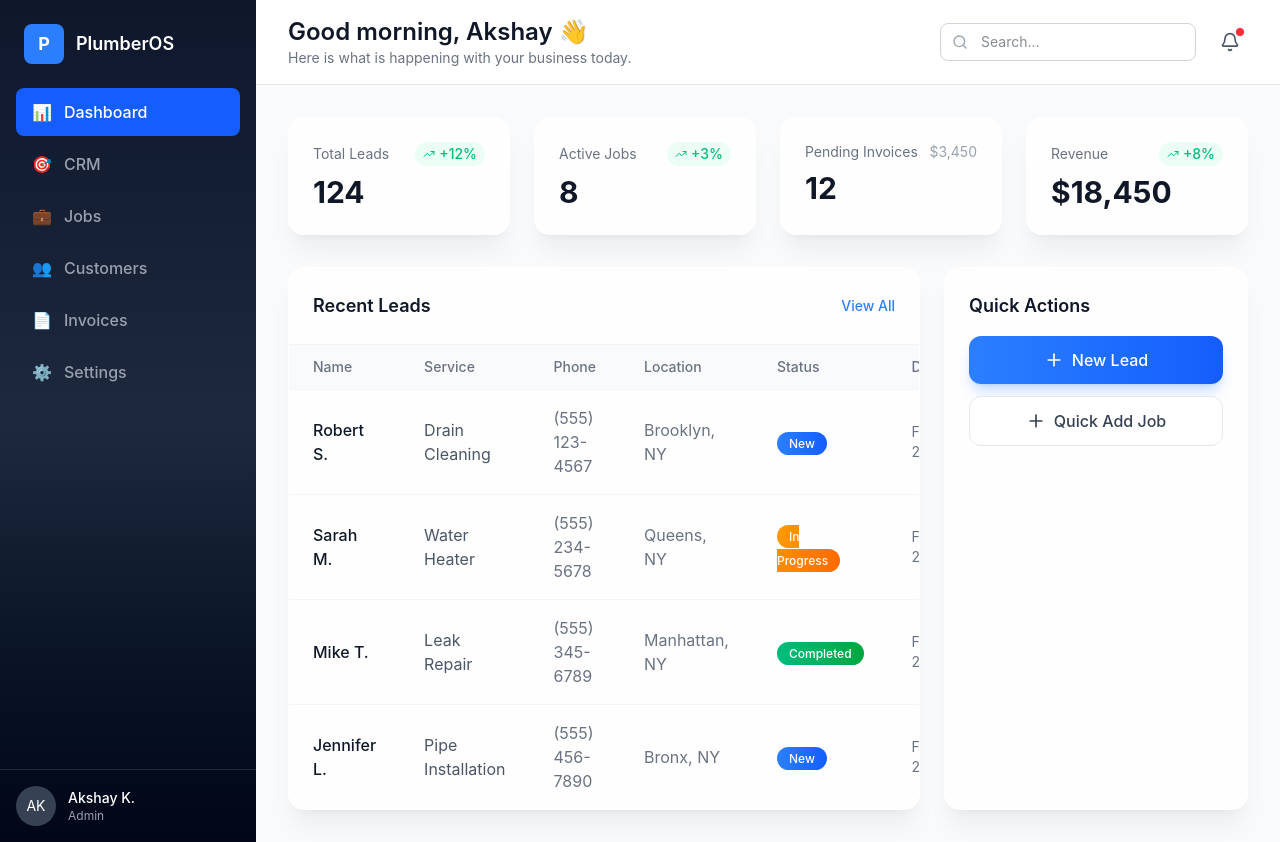
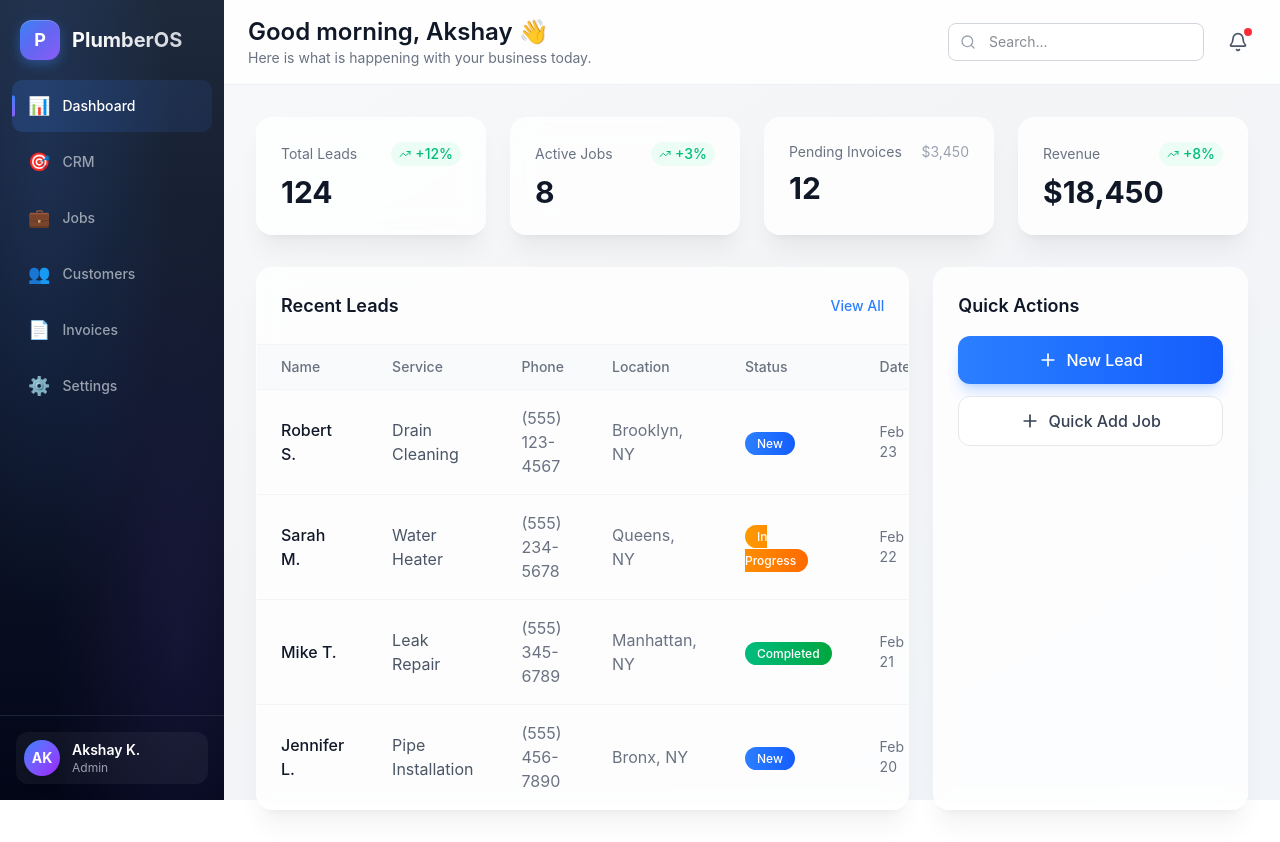
Before and after one commit to islaaiassistant-openclaw/plumber-os, a Next.js app: page / in a window 1280 px wide. Built offline with nearby package versions, Linux system fonts and the light colour scheme.

Commit message:
Style: Match Dashboard sidebar to CRM - glassmorphism

```diff
--- a/src/app/page.tsx
+++ b/src/app/page.tsx
@@ -45,42 +45,42 @@ export default function Dashboard() {
   const pathname = usePathname();
 
   return (
-    <div className="flex min-h-screen bg-gray-50">
+    <div className="flex h-screen bg-gradient-to-br from-slate-50 via-gray-100 to-slate-100">
       {/* Sidebar */}
-      <aside className="w-64 bg-gradient-to-b from-slate-900 via-slate-800 to-slate-950 text-white flex flex-col">
-        <div className="p-6">
-          <div className="flex items-center gap-3">
-            <div className="w-10 h-10 bg-blue-500 rounded-lg flex items-center justify-center">
+      <aside className="sidebar w-56 text-white flex flex-col flex-shrink-0">
+        <div className="p-5 relative z-10">
+          <Link href="/" className="flex items-center gap-3">
+            <div className="sidebar-logo w-10 h-10 rounded-xl flex items-center justify-center shadow-lg">
               <span className="text-lg font-bold">P</span>
             </div>
-            <span className="text-lg font-semibold">PlumberOS</span>
-          </div>
+            <span className="text-xl font-bold bg-gradient-to-r from-white to-gray-300 bg-clip-text text-transparent">PlumberOS</span>
+          </Link>
         </div>
 
-        <nav className="flex-1 px-4">
+        <nav className="flex-1 px-3 relative z-10">
           {navItems.map((item) => (
             <Link
               key={item.label}
               href={item.href}
-              className={`w-full flex items-center gap-3 px-4 py-3 rounded-lg mb-1 transition-colors ${
+              className={`sidebar-item w-full flex items-center gap-3 px-4 py-3 mb-1 text-sm ${
                 pathname === item.href
-                  ? 'bg-blue-600 text-white'
-                  : 'text-gray-400 hover:bg-gray-800 hover:text-white'
+                  ? 'active text-white'
+                  : 'text-gray-400 hover:text-white'
               }`}
             >
-              <span>{item.icon}</span>
+              <span className="text-lg">{item.icon}</span>
               <span className="font-medium">{item.label}</span>
             </Link>
           ))}
         </nav>
 
-        <div className="p-4 border-t border-gray-800">
-          <div className="flex items-center gap-3">
-            <div className="w-10 h-10 bg-gray-700 rounded-full flex items-center justify-center">
-              <span className="text-sm">AK</span>
+        <div className="p-4 border-t border-gray-700/50 relative z-10">
+          <div className="flex items-center gap-3 p-2 rounded-xl bg-white/5 hover:bg-white/10 transition-colors cursor-pointer">
+            <div className="w-9 h-9 bg-gradient-to-br from-blue-500 to-purple-600 rounded-full flex items-center justify-center text-sm font-bold shadow-lg">
+              AK
             </div>
             <div>
-              <p className="font-medium text-sm">Akshay K.</p>
+              <p className="text-sm font-semibold text-white">Akshay K.</p>
               <p className="text-xs text-gray-400">Admin</p>
             </div>
           </div>
@@ -88,8 +88,8 @@ export default function Dashboard() {
       </aside>
 
       {/* Main Content */}
-      <main className="flex-1">
-        <header className="bg-white border-b border-gray-200 px-8 py-4 flex items-center justify-between">
+      <main className="flex-1 flex flex-col min-w-0">
+        <header className="header px-6 py-4 flex items-center justify-between flex-shrink-0">
           <div>
             <h1 className="text-2xl font-semibold text-gray-900">Good morning, Akshay 👋</h1>
             <p className="text-gray-500 text-sm">Here is what is happening with your business today.</p>
```
